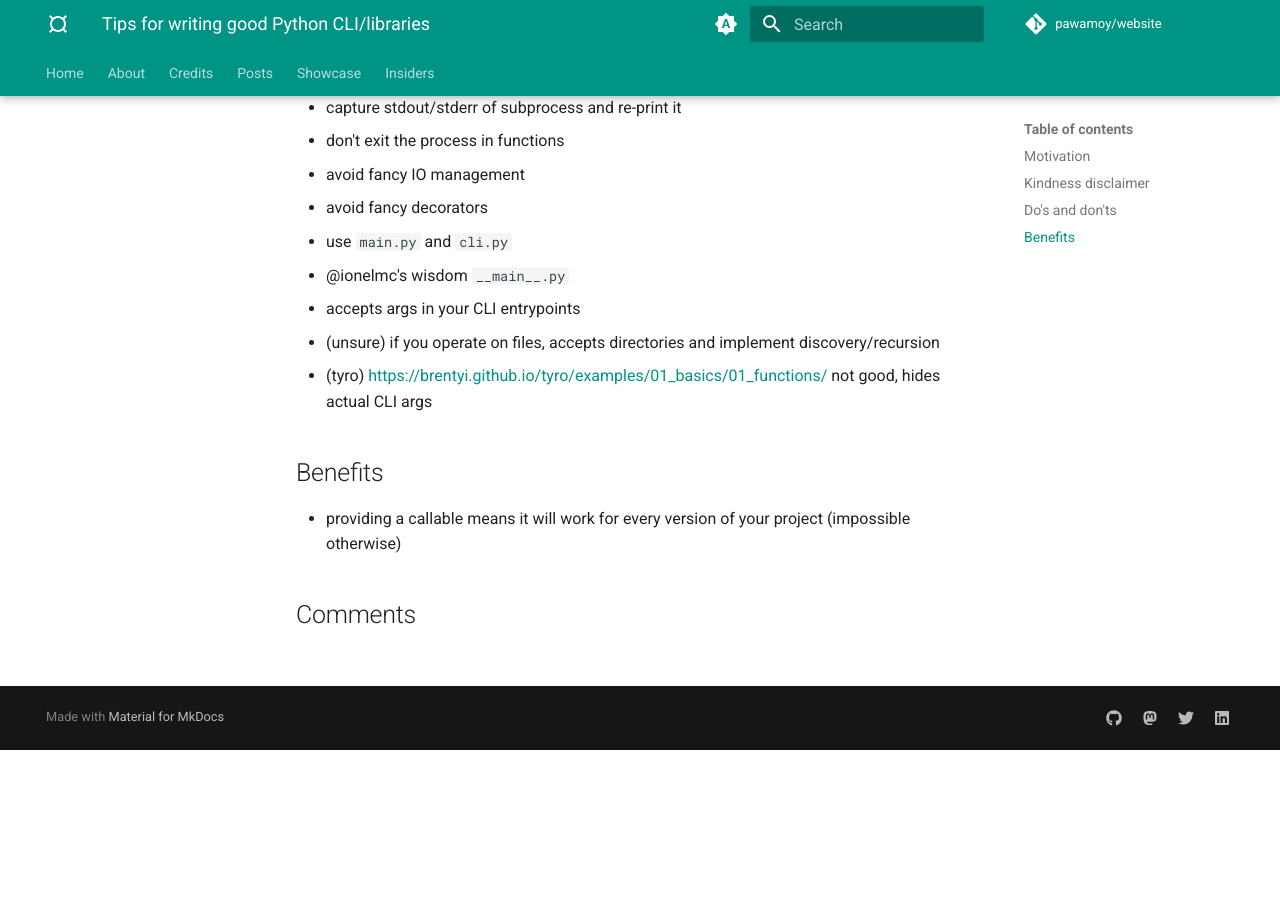
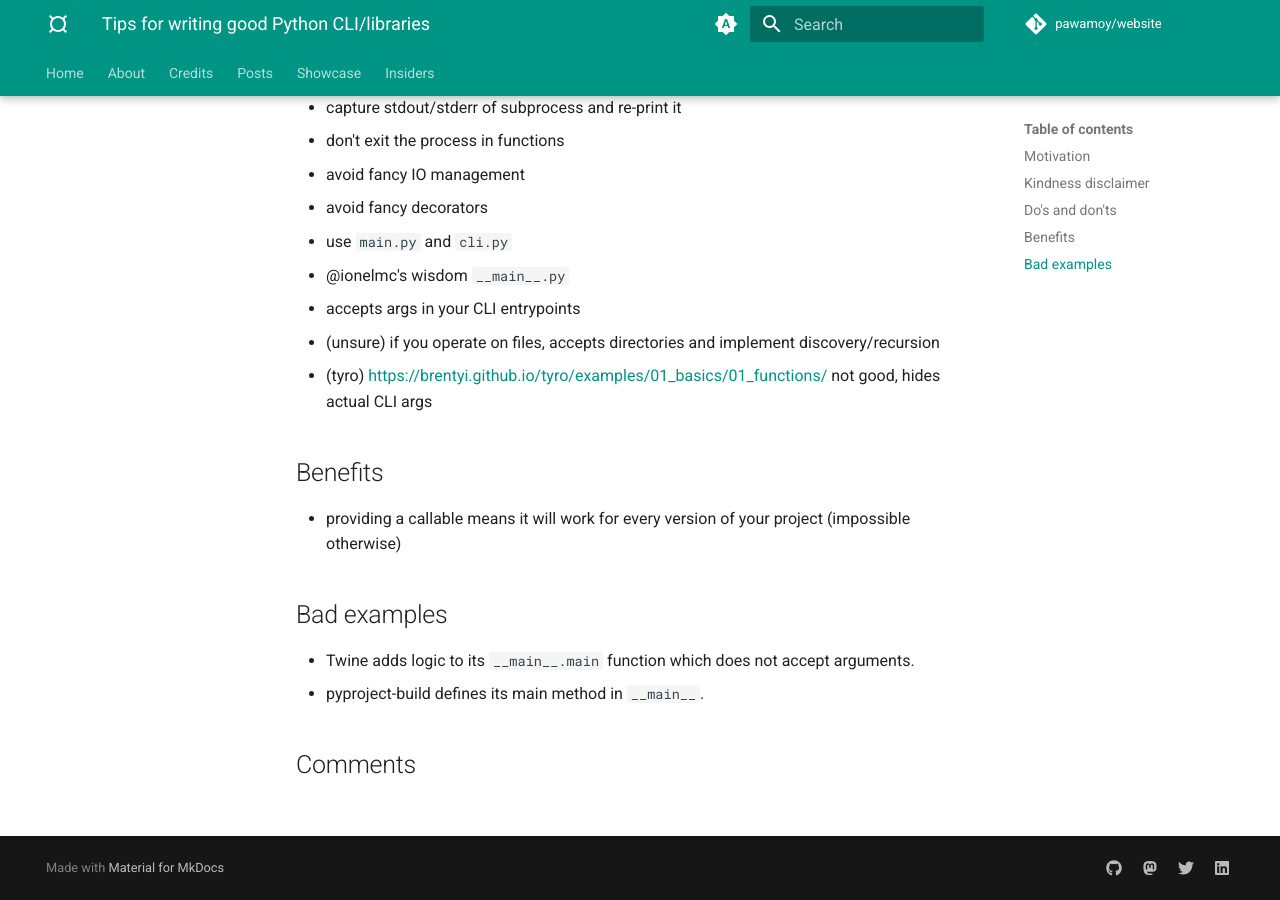
Before and after one commit to pawamoy/website, an MkDocs documentation site: the page built from docs/posts/tips-for-writing-good-python-cli-libraries.md, in a window 1280 px wide and 900 px high, scrolled down 1072 px. Built offline with MkDocs 1.6.1 and Material for MkDocs 9.7.7, drawn with Linux system fonts in a browser that asks for light colours; a script that is not in the unit is left out; comment, search, counter and statistics services are not loaded; before the commit the page ends 1822 px from its top, so only the background shows below that.

Commit message:
Update tips CLI post (draft)

```diff
--- a/docs/posts/tips-for-writing-good-python-cli-libraries.md
+++ b/docs/posts/tips-for-writing-good-python-cli-libraries.md
@@ -57,3 +57,10 @@ Toot on Mastodon, quote from docs "call to developers".
 
 - providing a callable means it will work for every version of your project
     (impossible otherwise)
+
+
+
+## Bad examples
+
+- Twine adds logic to its `__main__.main` function which does not accept arguments.
+- pyproject-build defines its main method in `__main__`.
```
